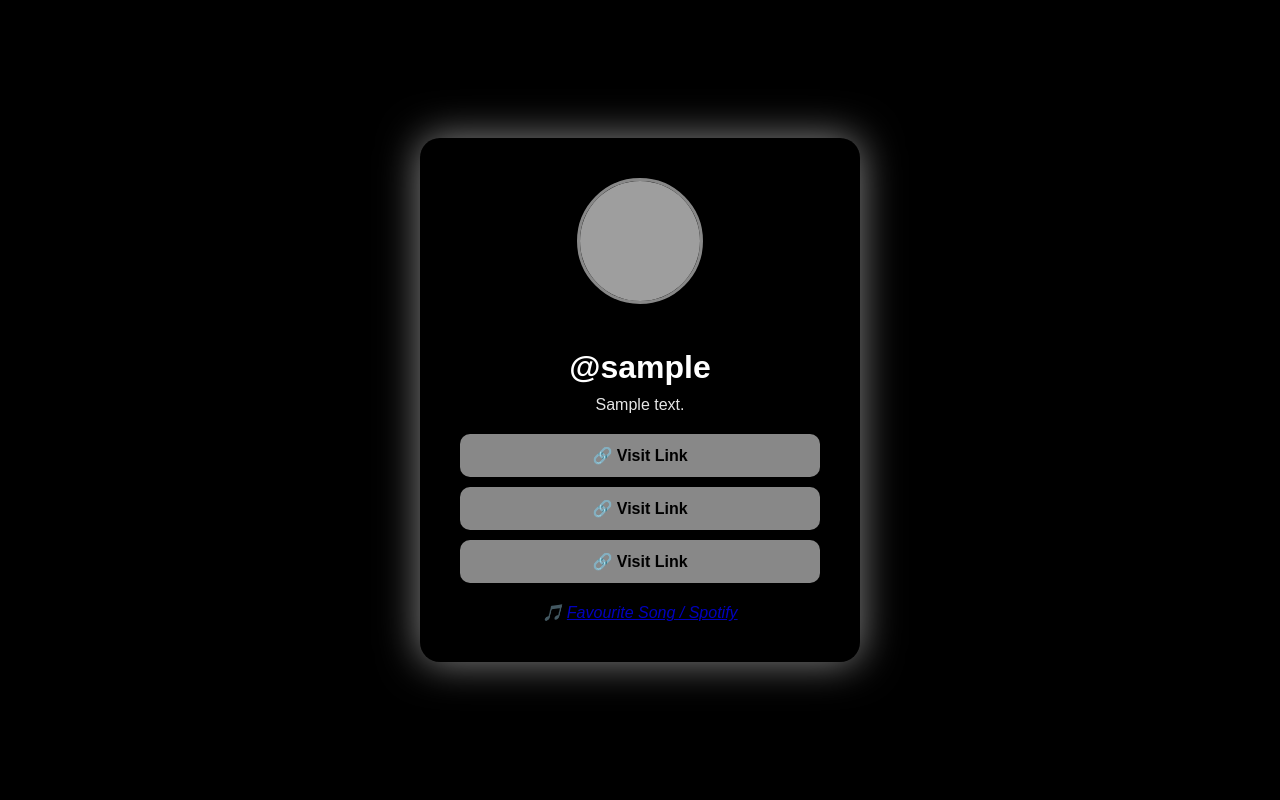
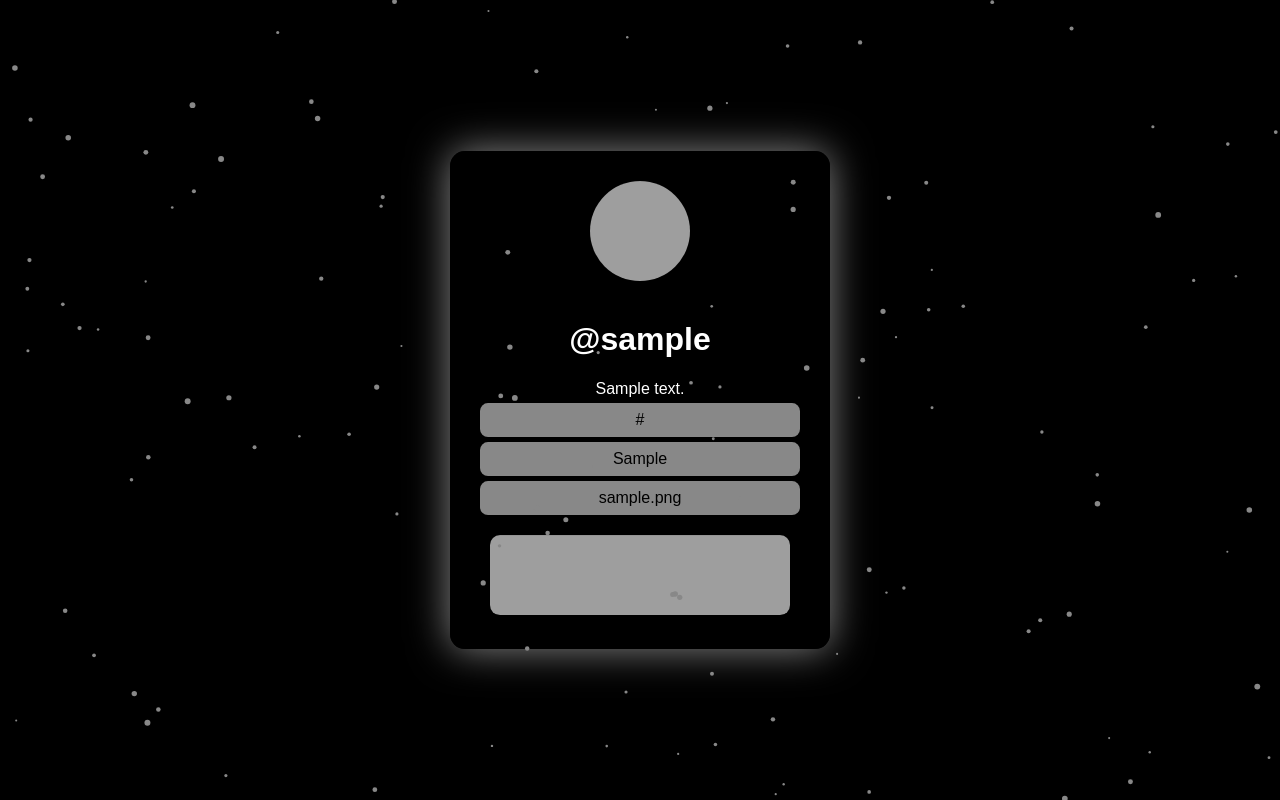
Before and after one commit to revgodgod74-glitch/pythonprofile, a Flask app: a page that uses templates/profile.html in a window 1280 px wide. Run offline with Flask 3, Linux system fonts and the light colour scheme; tables that the repository leaves empty hold one stand-in row (values such as "Sample post"); grey boxes are pictures that could not be loaded.

Commit message:
Update profile.html

```diff
--- a/templates/profile.html
+++ b/templates/profile.html
@@ -1,98 +1,61 @@
 <!DOCTYPE html>
 <html>
 <head>
-  <title>@{{ user[0] }} | Profile</title>
+  <title>@{{ user[0] }}</title>
   <link rel="stylesheet" href="/static/style.css">
   <style>
-    body {
-      margin: 0;
-      padding: 0;
-      background: #000;
-      color: white;
-      font-family: Arial, sans-serif;
-      display: flex;
-      justify-content: center;
-      align-items: center;
-      height: 100vh;
+    body { margin:0; font-family:sans-serif; overflow:hidden; background:#000; color:white; }
+    canvas { position:fixed; top:0; left:0; z-index:-1; }
+    .profile-card {
+      position:absolute; top:50%; left:50%; transform:translate(-50%,-50%);
+      background:rgba(0,0,0,0.7); padding:30px; border-radius:15px; width:320px;
+      box-shadow:0 0 40px {{ user[8] }};
+      text-align:center;
     }
-
-    .profile-card {
-      text-align: center;
-      background: rgba(0,0,0,0.2);
-      backdrop-filter: blur(14px);
-      padding: 40px;
-      border-radius: 20px;
-      width: 360px;
-      box-shadow: 0 0 40px {{ user[8] }};
-    }
-
-    .profile-card img {
-      width: 120px;
-      height: 120px;
-      border-radius: 50%;
-      object-fit: cover;
-      border: 3px solid {{ user[8] }};
-      margin-bottom: 20px;
-    }
-
-    h1 {
-      margin-bottom: 10px;
-    }
-
-    .bio {
-      margin-bottom: 20px;
-      opacity: 0.9;
-    }
-
-    .link-btn {
-      display: block;
-      background: {{ user[8] }};
-      color: black;
-      padding: 12px;
-      margin: 10px 0;
-      border-radius: 10px;
-      text-decoration: none;
-      font-weight: bold;
-      transition: 0.3s;
-    }
-
-    .link-btn:hover {
-      box-shadow: 0 0 15px {{ user[8] }};
-      transform: scale(1.05);
-    }
-
-    .music {
-      margin-top: 20px;
-      font-style: italic;
-      opacity: 0.8;
-    }
+    .profile-card img { width:100px; height:100px; border-radius:50%; margin-bottom:15px; }
+    .link-btn { display:block; margin:5px 0; padding:8px; background:{{ user[8] }}; color:black; text-decoration:none; border-radius:8px; }
+    iframe { margin-top:15px; border-radius:10px; }
   </style>
 </head>
 <body>
 
+<canvas id="particles"></canvas>
+
 <div class="profile-card">
-
-  {% if user[5] %}
-    <img src="{{ user[5] }}" alt="Profile Photo">
-  {% endif %}
-
+  {% if user[5] %}<img src="{{ user[5] }}" alt="Profile Photo">{% endif %}
   <h1>@{{ user[0] }}</h1>
-
   <div class="bio">{{ user[2] }}</div>
 
   {% for link in [user[3], user[6], user[7]] %}
-    {% if link %}
-      <a class="link-btn" href="{{ link }}" target="_blank">🔗 Visit Link</a>
-    {% endif %}
+    {% if link %}<a href="{{ link }}" target="_blank" class="link-btn">{{ link }}</a>{% endif %}
   {% endfor %}
 
   {% if user[4] %}
-    <div class="music">
-      🎵 <a href="{{ user[4] }}" target="_blank">Favourite Song / Spotify</a>
-    </div>
+    <iframe src="https://open.spotify.com/embed/track/{{ user[4].split('/')[-1] }}" width="300" height="80" frameborder="0" allowtransparency="true" allow="encrypted-media"></iframe>
   {% endif %}
+</div>
 
-</div>
+<script>
+const canvas = document.getElementById("particles");
+const ctx = canvas.getContext("2d");
+canvas.width = window.innerWidth; canvas.height = window.innerHeight;
+let particles = [];
+for(let i=0;i<120;i++){
+  particles.push({x:Math.random()*canvas.width, y:Math.random()*canvas.height, r:Math.random()*2+1, dx:(Math.random()-0.5), dy:(Math.random()-0.5)});
+}
+function animate(){
+  ctx.clearRect(0,0,canvas.width,canvas.height);
+  ctx.fillStyle="{{ user[8] }}";
+  particles.forEach(p=>{
+    p.x+=p.dx; p.y+=p.dy;
+    if(p.x<0||p.x>canvas.width)p.dx*=-1;
+    if(p.y<0||p.y>canvas.height)p.dy*=-1;
+    ctx.beginPath(); ctx.arc(p.x,p.y,p.r,0,Math.PI*2); ctx.fill();
+  });
+  requestAnimationFrame(animate);
+}
+animate();
+</script>
 
 </body>
 </html>
```
